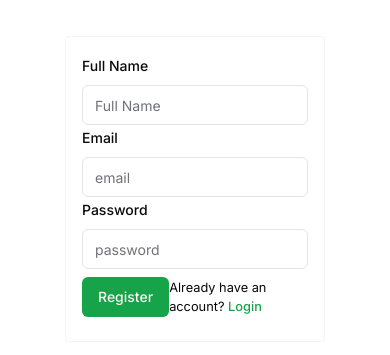
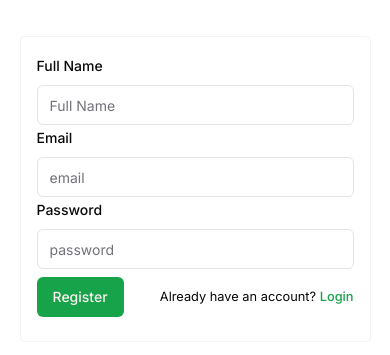
Before and after one commit to jchademwiri/playhouse-media-official-website, a Next.js app: page /register in a window 390 px wide. Shown: the part 233-588 px from the top of the page. Built offline with nearby package versions, Linux system fonts and the light colour scheme.

Commit message:
auth pages: spacing

```diff
--- a/src/app/(auth)/login/LoginUser.tsx
+++ b/src/app/(auth)/login/LoginUser.tsx
@@ -41,7 +41,7 @@ export function LoginUser() {
 
   return (
     <Form {...form}>
-      <section className='w-2/3 max-w-sm space-y-6  border border-secondary rounded-sm p-4'>
+      <section className='w-[90%] lg:max-w-sm mx-auto border border-secondary rounded-sm p-4'>
         <form onSubmit={form.handleSubmit(onSubmit)}>
           <FormField
             control={form.control}
@@ -69,7 +69,7 @@ export function LoginUser() {
               </FormItem>
             )}
           />
-          <div className='my-2 flex justify-between items-center'>
+          <div className='my-2 gap-2 flex justify-between items-center'>
             <Button type='submit'>Login</Button>
             <small>
               Don&apos;t have an account?{' '}
--- a/src/app/(auth)/register/RegisterUser.tsx
+++ b/src/app/(auth)/register/RegisterUser.tsx
@@ -44,7 +44,7 @@ export function RegisterUser() {
 
   return (
     <Form {...form}>
-      <section className='w-2/3 max-w-sm space-y-6 border border-secondary rounded-sm p-4'>
+      <section className='w-[90%] lg:max-w-sm mx-auto border border-secondary rounded-sm p-4'>
         <form onSubmit={form.handleSubmit(onSubmit)}>
           <FormField
             control={form.control}
@@ -85,7 +85,7 @@ export function RegisterUser() {
               </FormItem>
             )}
           />
-          <div className='my-2 flex justify-between items-center'>
+          <div className='my-2 gap-2 flex justify-between items-center'>
             <Button type='submit'>Register</Button>
             <small>
               Already have an account?{' '}
```
